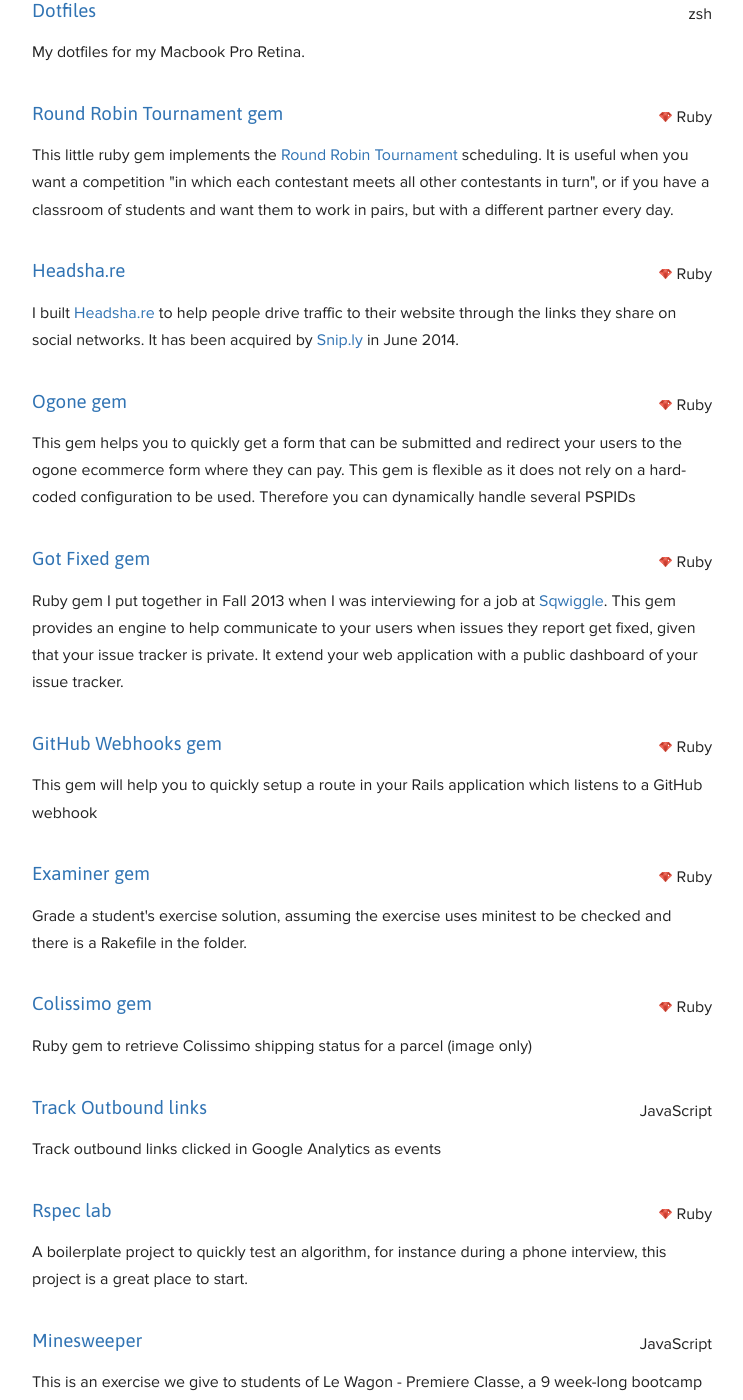
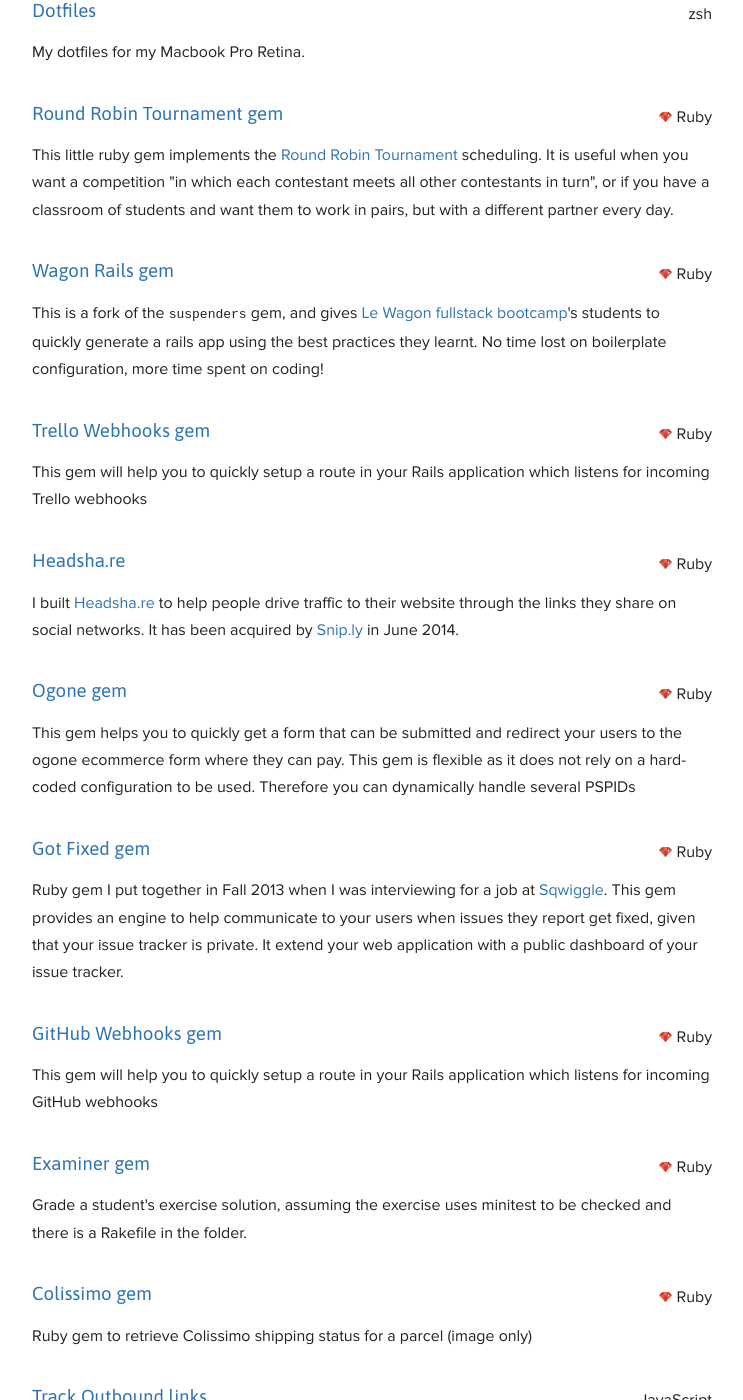
Before and after one commit to ssaunier/ssaunier.github.io, a Jekyll site: the page built from portfolio/code.html, in a window 1280 px wide and 1400 px high, scrolled down 547 px. Shown: the whole window, without its empty margins (268-1011 px from the left). Built offline with Jekyll 4.4.1, drawn with Linux system fonts in a browser that asks for light colours; Markdown is read by kramdown in place of the engine named in the settings.

Commit message:
Add 2 gems

```diff
--- a/_data/code.yml
+++ b/_data/code.yml
@@ -12,6 +12,18 @@
     It is useful when you want a competition
     "in which each contestant meets all other contestants in turn", or if you have a classroom
     of students and want them to work in pairs, but with a different partner every day.
+
+- name: Wagon Rails gem
+  github: lewagon/wagon_rails
+  technology: Ruby
+  description: >
+    This is a fork of the <code>suspenders</code> gem, and gives <a href="http://www.lewagon.org/en">Le Wagon fullstack bootcamp</a>'s students
+    to quickly generate a rails app using the best practices they learnt. No time lost on boilerplate configuration, more time spent on coding!
+
+- name: Trello Webhooks gem
+  github: ssaunier/trello_webhook
+  technology: Ruby
+  description: This gem will help you to quickly setup a route in your Rails application which listens for incoming Trello webhooks
 
 - name: Headsha.re
   github: ssaunier/headsha.re
@@ -37,7 +49,7 @@
 - name: GitHub Webhooks gem
   github: ssaunier/github_webhook
   technology: Ruby
-  description: This gem will help you to quickly setup a route in your Rails application which listens to a GitHub webhook
+  description: This gem will help you to quickly setup a route in your Rails application which listens for incoming GitHub webhooks
 
 - name: Examiner gem
   github: ssaunier/examiner
--- a/portfolio/courses.html
+++ b/portfolio/courses.html
@@ -9,7 +9,7 @@
   <p>
     I teach to entrepreneurs who have had zero programming education how to build
     a web application using Ruby on Rails. This program is our <strong>fullstack web development bootcamp</strong>,
-    by <a href="http://www.lewagon.org">Le Wagon</a>.
+    by <a href="http://www.lewagon.org/en">Le Wagon</a>.
   </p>
 
   <p>
```
